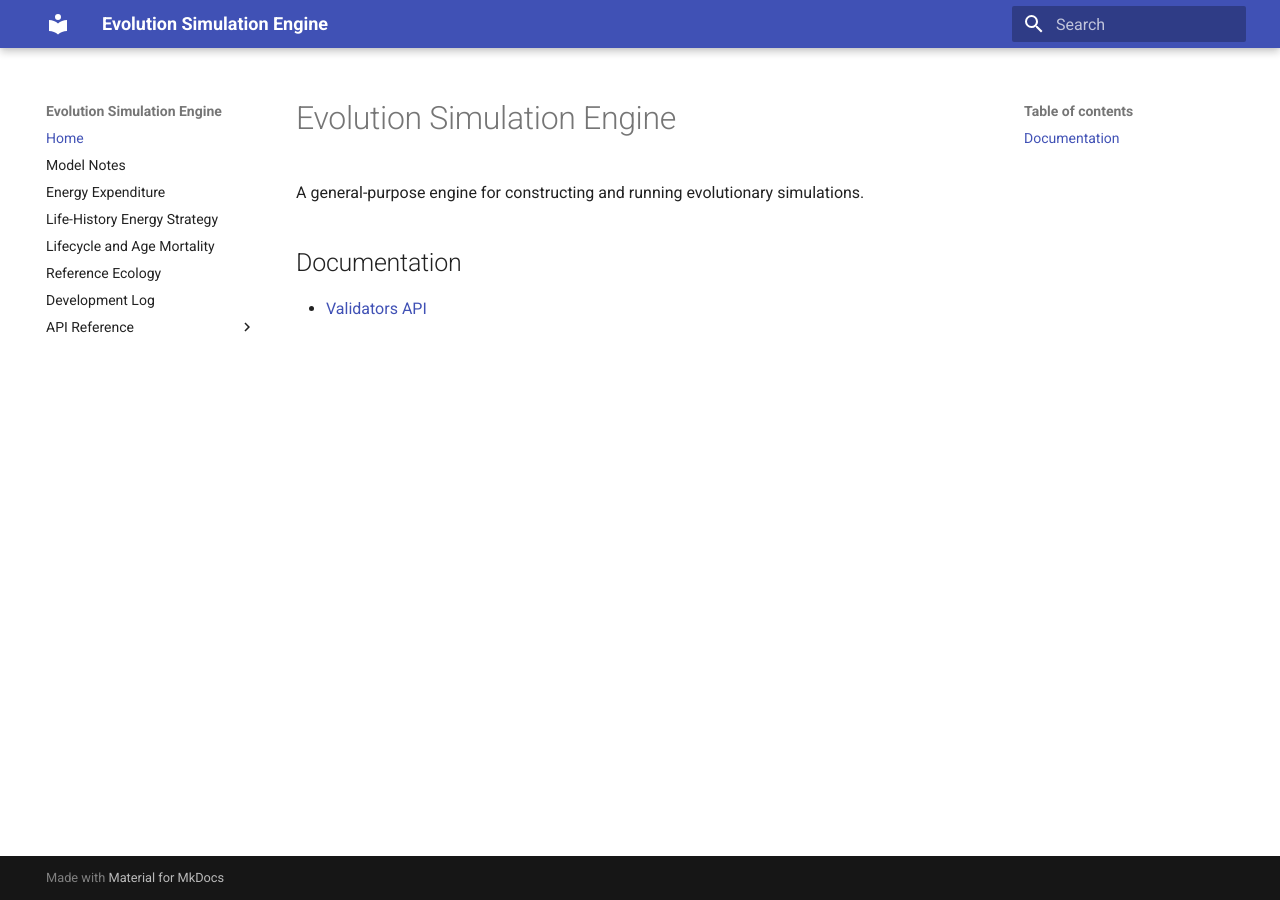
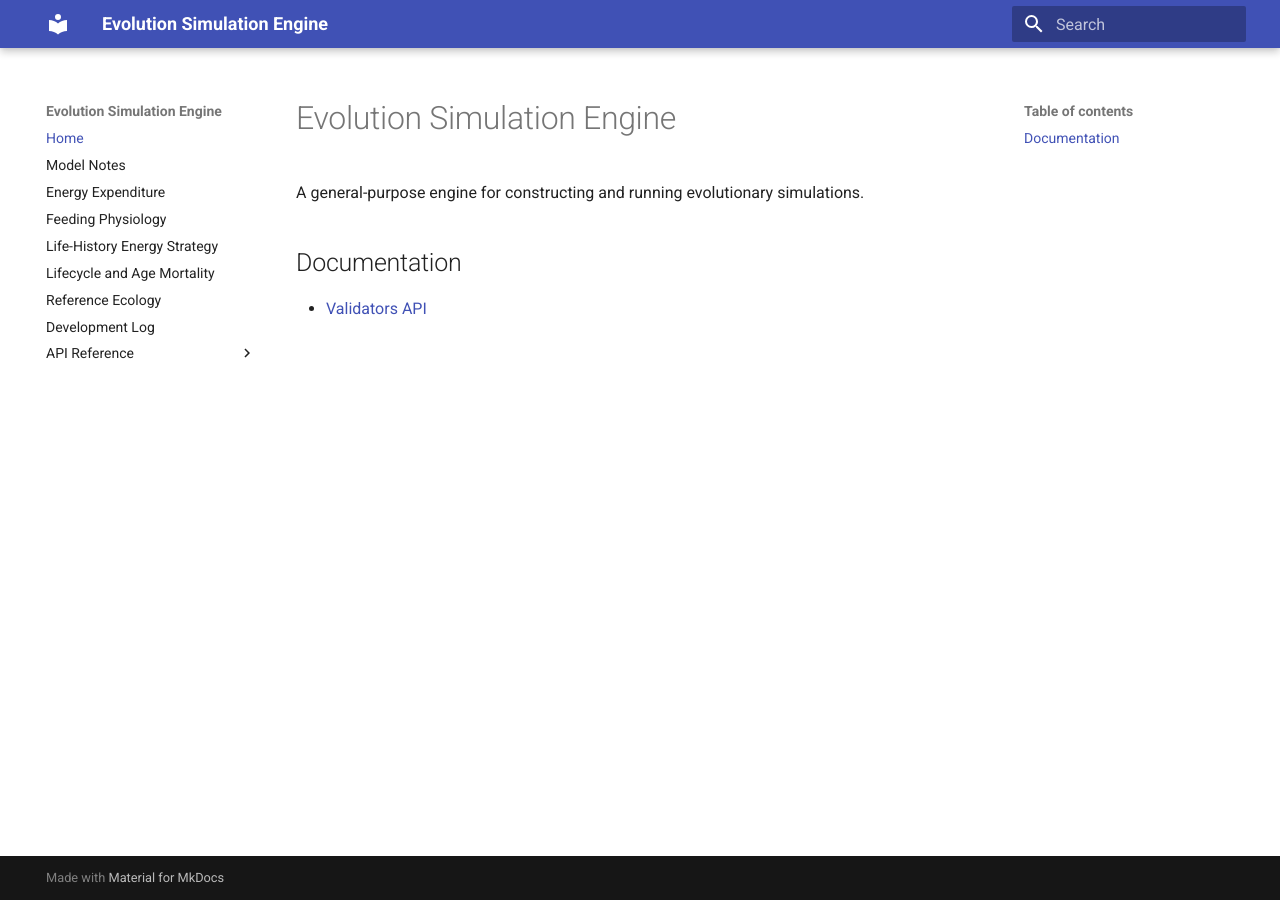
Before and after one commit to abdullahkhan57721/evolution-simulation-engine, an MkDocs documentation site: the page built from docs/index.md, in a window 1280 px wide. Built offline with MkDocs 1.6.1 and Material for MkDocs 9.7.7, drawn with Linux system fonts in a browser that asks for light colours.

Commit message:
Add feeding physiology documentation

```diff
--- a/mkdocs.yml
+++ b/mkdocs.yml
@@ -7,6 +7,7 @@
   - Home: index.md
   - Model Notes: model_notes.md
   - Energy Expenditure: energy_expenditure.md
+  - Feeding Physiology: feeding.md
   - Life-History Energy Strategy: life_history_energy_strategy.md
   - Lifecycle and Age Mortality: lifecycle.md
   - Reference Ecology: reference_ecology.md
```
